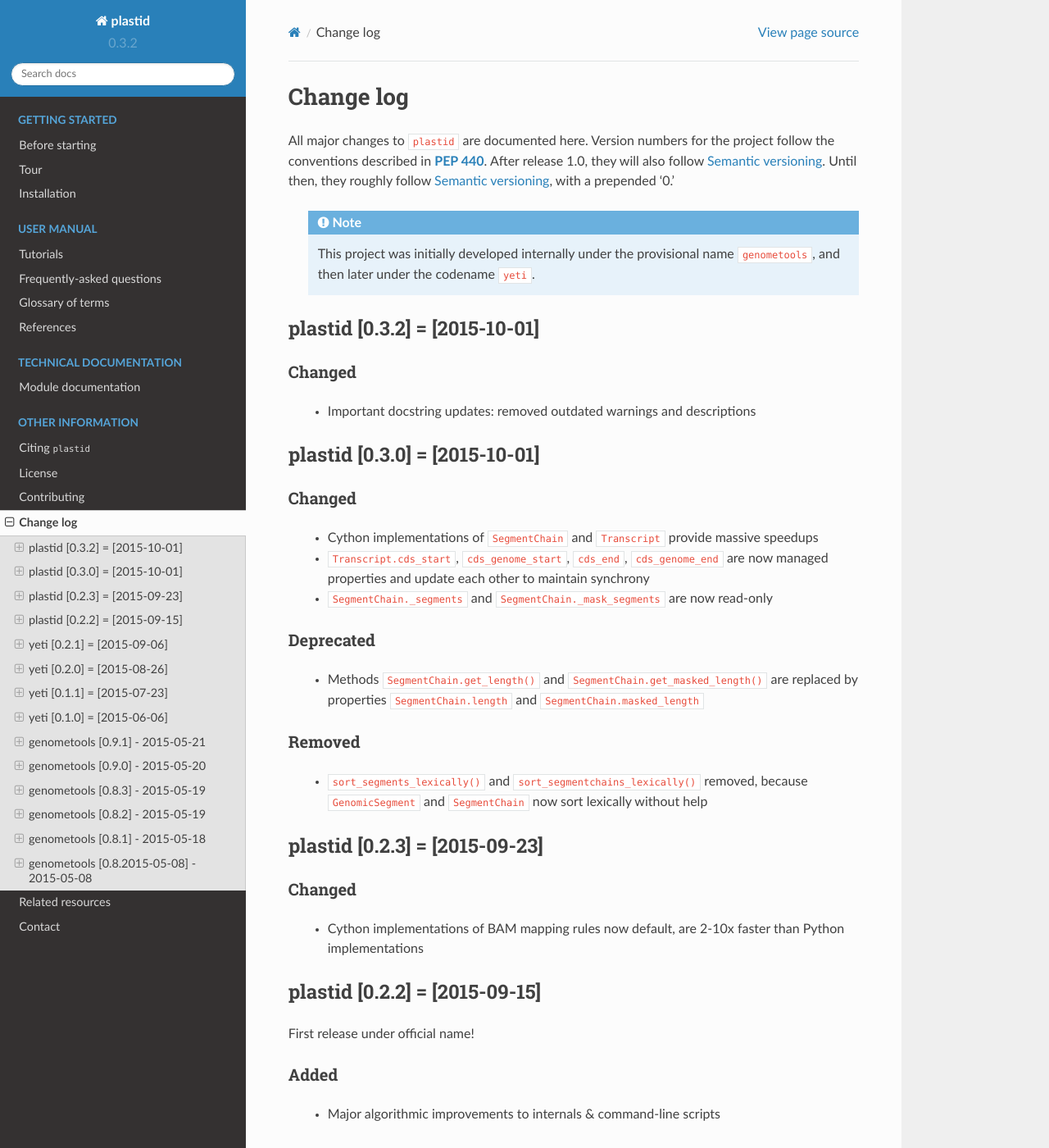
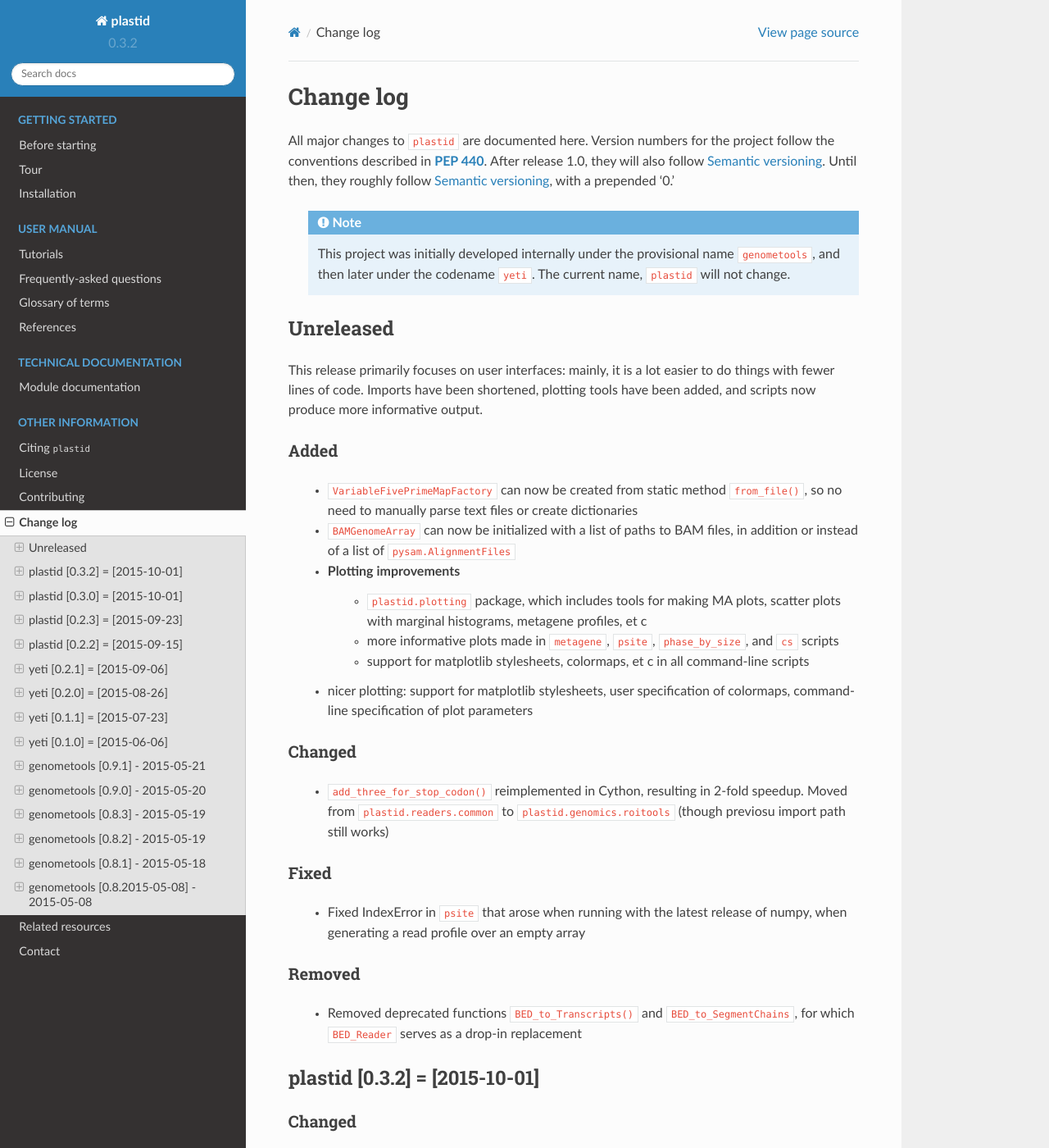
Before and after one commit to joshuagryphon/plastid, a Sphinx documentation site: the page built from docs/source/CHANGES.rst, in a window 1280 px wide and 1400 px high. Shown: the whole window at 82% size. Built offline with Sphinx 7.4.7 and the Read the Docs theme 2.0.0, drawn with Linux system fonts in a browser that asks for light colours; pages that are not in the unit, such as notebooks, are missing from menus.

Commit message:
updated changelog

```diff
--- a/docs/source/CHANGES.rst
+++ b/docs/source/CHANGES.rst
@@ -9,7 +9,51 @@ follow `Semantic versioning <http://semver.org/>`_, with a prepended '0.'
  .. note::
 
     This project was initially developed internally under the provisional
-    name ``genometools``, and then later under the codename ``yeti``.
+    name ``genometools``, and then later under the codename ``yeti``. The
+    current name, ``plastid`` will not change.
+
+
+Unreleased
+----------
+This release primarily focuses on user interfaces: mainly, it is a lot easier
+to do things with fewer lines of code. Imports have been shortened, plotting
+tools have been added, and scripts now produce more informative output.
+
+Added
+.....
+  - ``VariableFivePrimeMapFactory`` can now be created from static method ``from_file()``,
+    so no need to manually parse text files or create dictionaries
+  - ``BAMGenomeArray`` can now be initialized with a list of paths to BAM files,
+    in addition or instead of a list of ``pysam.AlignmentFiles``
+  - **Plotting improvements**
+
+      - ``plastid.plotting`` package, which includes tools for making MA plots,
+        scatter plots with marginal histograms, metagene profiles, et c
+
+      - more informative plots made in ``metagene``, ``psite``, ``phase_by_size``,
+        and ``cs`` scripts
+
+      - support for matplotlib stylesheets, colormaps, et c in all command-line scripts
+
+  - nicer plotting: support for matplotlib stylesheets, user specification of colormaps,
+    command-line specification of plot parameters
+
+Changed
+.......
+  - ``add_three_for_stop_codon()`` reimplemented in Cython, resulting in 2-fold speedup.
+    Moved from ``plastid.readers.common`` to ``plastid.genomics.roitools`` (though previosu
+    import path still works)
+
+Fixed
+.....
+  - Fixed IndexError in ``psite`` that arose when running with the latest release of numpy,
+    when generating a read profile over an empty array
+
+Removed
+.......
+  - Removed deprecated functions ``BED_to_Transcripts()`` and ``BED_to_SegmentChains``,
+    for which ``BED_Reader`` serves as a drop-in replacement
+
 
 
 plastid [0.3.2] = [2015-10-01]
```
Also changed, not shown: CHANGES.rst (+20 -4 lines).
